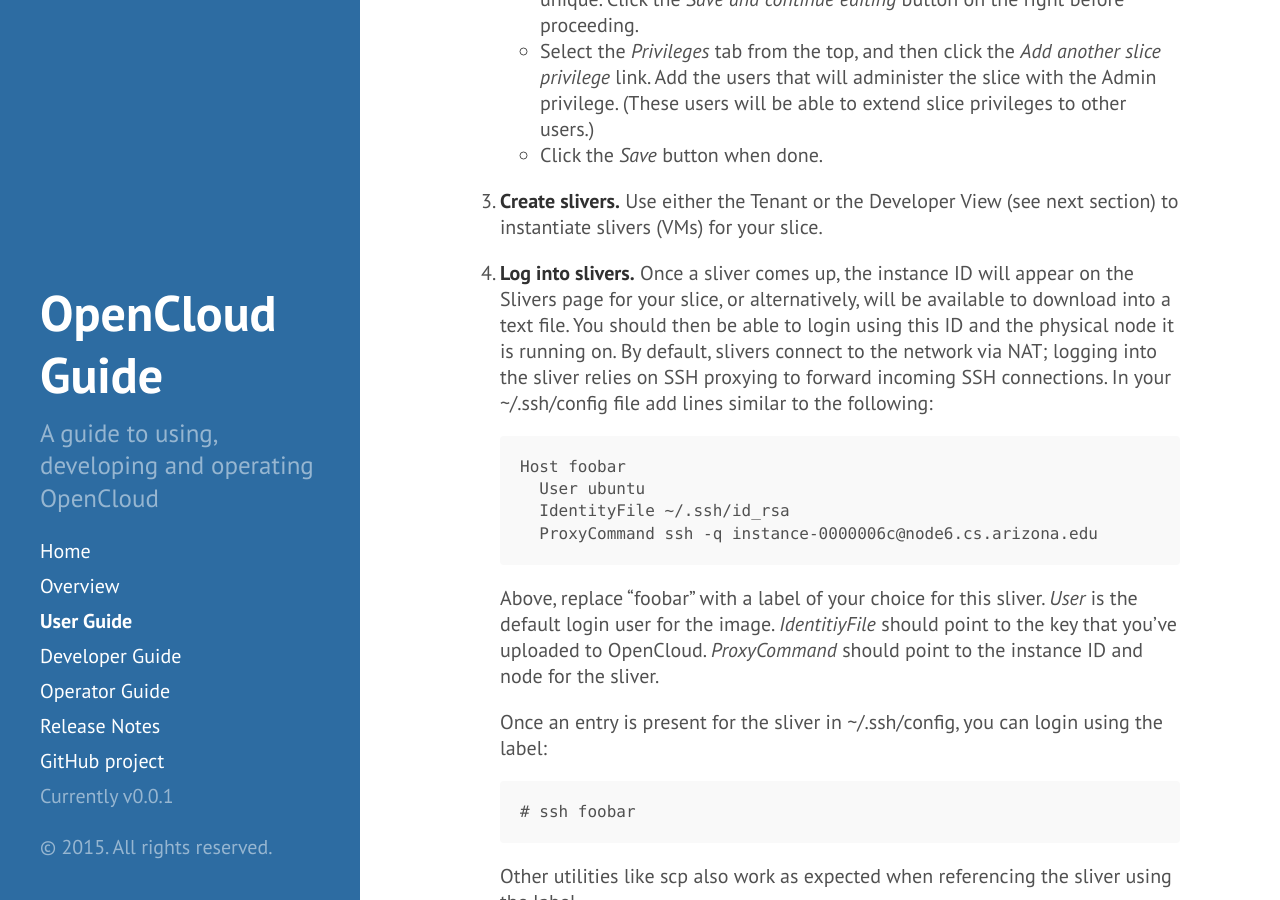
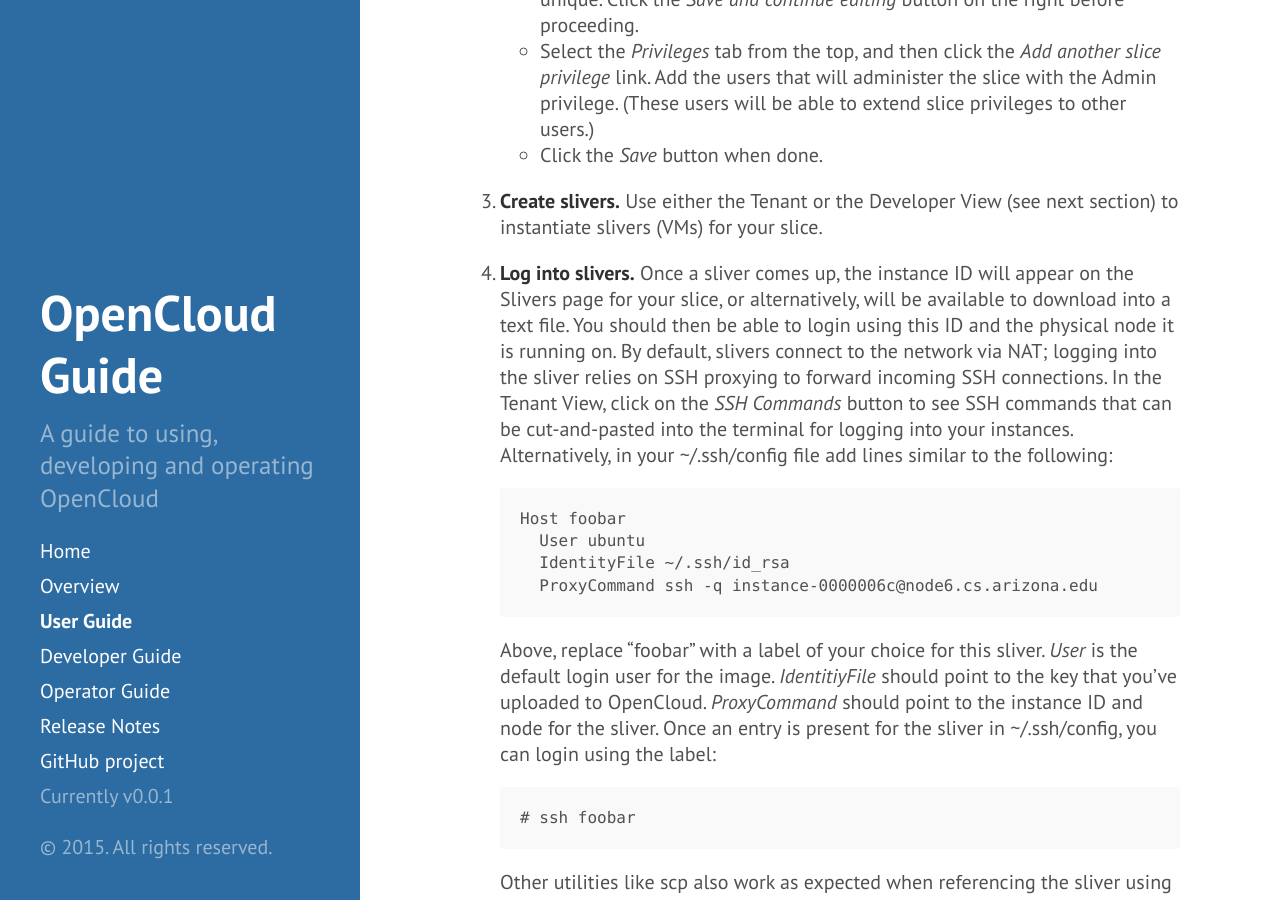
Before and after one commit to open-cloud/open-cloud.github.io.old, a Jekyll site: the page built from 1_user.md, in a window 1280 px wide and 900 px high, scrolled down 724 px. Built offline with Jekyll 4.4.1, drawn with Linux system fonts in a browser that asks for light colours; Markdown is read by kramdown in place of the engine named in the settings.

Commit message:
Update 1_user.md

````diff
--- a/1_user.md
+++ b/1_user.md
@@ -44,7 +44,10 @@
    to login using this ID and the physical node it is running on.
    By default, slivers connect to the network via NAT; logging into
    the sliver relies on SSH proxying to forward incoming SSH
-   connections.  In your ~/.ssh/config file add lines similar to the
+   connections.  In the Tenant View, click on the *SSH Commands* button
+   to see SSH commands that can be cut-and-pasted into the terminal for
+   logging into your instances.
+   Alternatively, in your ~/.ssh/config file add lines similar to the
    following:
 
    ```
@@ -59,7 +62,6 @@
    *IdentitiyFile* should point to the key that you've uploaded to
    OpenCloud.  *ProxyCommand* should point to the instance ID and
    node for the sliver.
-
    Once an entry is present for the sliver in ~/.ssh/config, you can
    login using the label:
 
````
